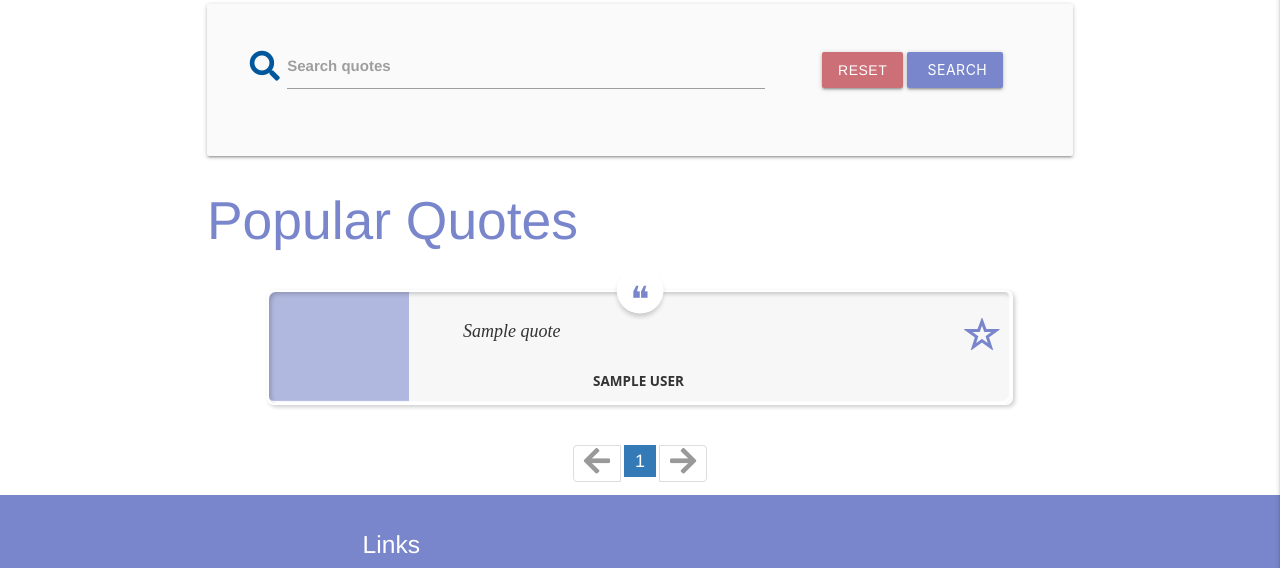
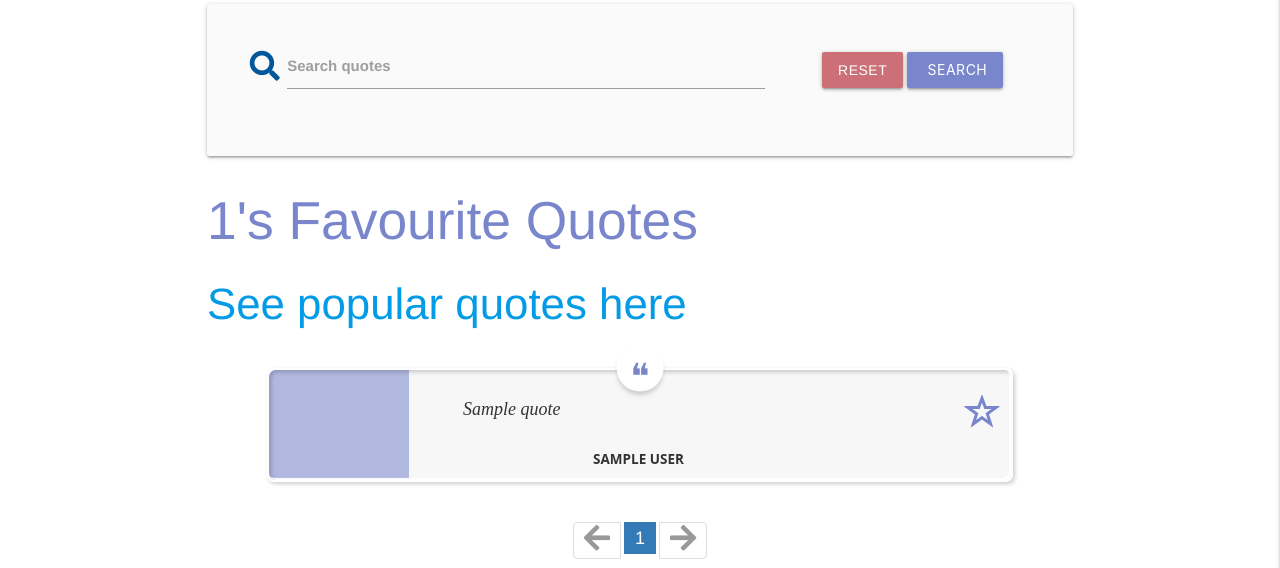
Before and after one commit to daithioc95/MS3, a Flask app: page /get_quotes in a window 1280 px wide. Shown: the part 204-772 px from the top of the page. Run offline with Flask 2, Linux system fonts and the light colour scheme; the visitor is signed in with stand-in values (Sample User, id 1); a database or web service that is not in the repository returns one stand-in record (values such as "Sample title"); some libraries are stand-ins or nearby versions; grey boxes are pictures that could not be loaded.

Commit message:
Add link to popular quotes for logged in users

```diff
--- a/app.py
+++ b/app.py
@@ -81,7 +81,52 @@ def get_quotes():
         fav_quotes2=fav_quotes2
     )
 
-
+# function to return all quotes for logged in users
+@app.route("/get_all_quotes")
+def get_all_quotes():
+    popular = True
+    qotd = mongo.db.quotes.find_one()
+    page = request.args.get('page', 1, type=int)
+    limit = int(5)
+    skips = limit * (page - 1)
+    final_page = (mongo.db.quotes.count_documents({}))/(limit-1)
+    pages = range(1, int(final_page + 2))
+    quotes = mongo.db.quotes.find().sort("Popularity", -1).skip(skips).limit(limit)
+    # feed through favoutite id's so only favourite stars are checked
+    try:
+        # if user logged in
+        if session["user"]:
+            # set username value
+            username=session["user"]
+            # So HTML can identify user is logged in
+            popular = False
+            # get array of id's for users favourite quotes
+            users_fav_quotes = mongo.db.users.find_one({"username": session["user"]})["fav_quote_ids"]
+            fav_quotes2 = []
+            # Extract quote id's and append to list
+            for x in users_fav_quotes:
+                try:
+                    fav_quotes2.append(x)
+                # if not in object id format, pass
+                except:
+                    pass
+    # if session["user"] not recognised, user is logged out
+    except KeyError:
+        username=None
+        popular = True
+        fav_quotes2 = []
+    return render_template(
+        'quotes.html',
+        quotes=quotes,
+        page=page,
+        pages=pages,
+        limit=limit,
+        qotd=qotd,
+        final_page=final_page,
+        popular=popular,
+        username=username,
+        fav_quotes2=fav_quotes2
+    )
 
 # https://www.youtube.com/watch?v=XYx5sIbU8B4
 # https://www.youtube.com/watch?v=v2TSTKlrPwo
--- a/templates/quotes.html
+++ b/templates/quotes.html
@@ -29,7 +29,14 @@
     </form>
 </div>
 
-<h2>{% if popular %}Popular {% else %}{{ username }}'s Favourite{% endif %}Quotes</h2>
+
+
+{% if session.user and url_for(request.endpoint) != url_for('get_all_quotes') %}
+    <h2>{{ username }}'s Favourite Quotes</h2>
+    <h3><a href="{{ url_for('get_all_quotes') }}">See popular quotes here</a></h3>
+{% else %}
+    <h2>Popular Quotes</h2>
+{% endif %}
 
 {% if quotes.count() > 0 %}
 {% for quote in quotes %}
@@ -92,7 +99,24 @@
 
 {% endfor %}
 
-
+{% if url_for(request.endpoint) == url_for('get_all_quotes') %}
+<!-- https://stackoverflow.com/questions/58031816/how-to-display-active-bootstrap-pagination-using-jinja-conditional -->
+<ul class="pagination center-align">
+    <li class="{% if  page < 2 %}disabled{% endif %}"><a href="{{ url_for('get_all_quotes', page = page - 1) }}"><i class="fas fa-arrow-left"></i></a></li>
+        {% for p in pages %}
+            {% if  p == page  %}
+            <li class="active">
+                <a href="{{ url_for('get_all_quotes', page = p) }}">{{ p }}</a>
+            </li>
+            {% else %}
+            <li class="">
+                <a href="{{ url_for('get_all_quotes', page = p) }}">{{ p }}</a>
+            </li>
+            {% endif %}
+        {% endfor %}
+    <li class="{% if  page > final_page %}disabled{% endif %}"><a href="{{ url_for('get_all_quotes', page = page + 1) }}"><i class="fas fa-arrow-right"></i></a></li>
+</ul>
+{% else %}
 <!-- https://stackoverflow.com/questions/58031816/how-to-display-active-bootstrap-pagination-using-jinja-conditional -->
 <ul class="pagination center-align">
     <li class="{% if  page < 2 %}disabled{% endif %}"><a href="{{ url_for('get_quotes', page = page - 1) }}"><i class="fas fa-arrow-left"></i></a></li>
@@ -109,6 +133,7 @@
         {% endfor %}
     <li class="{% if  page > final_page %}disabled{% endif %}"><a href="{{ url_for('get_quotes', page = page + 1) }}"><i class="fas fa-arrow-right"></i></a></li>
 </ul>
+{% endif %}
 
 {% else %}
 <h3 class="red-text text-darken-4 center-align">No Results Found</h3>
```
